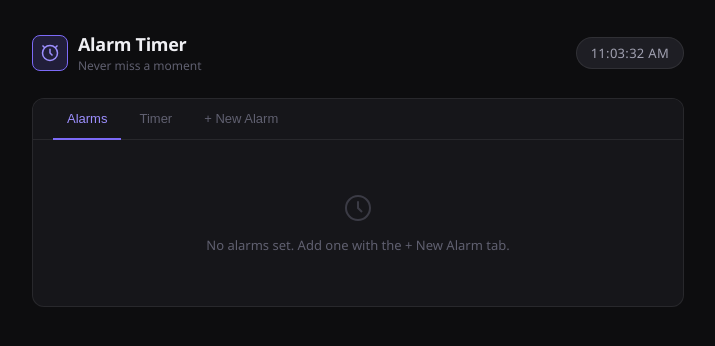
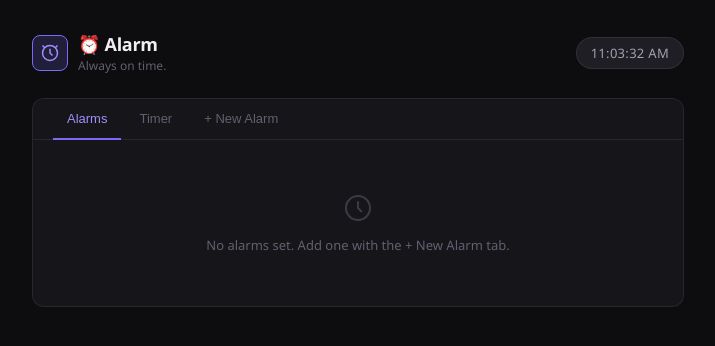
Before and after one commit to kay-who-codes/Alarm, a plain HTML site: page index.html in a window 1280 px wide. Shown: the whole page, without its empty margins (282-997 px from the left). Drawn offline with Linux system fonts and the light colour scheme.

Commit message:
Update title and headings for Alarm Timer

```diff
--- a/index.html
+++ b/index.html
@@ -3,7 +3,7 @@
 <head>
 <meta charset="UTF-8">
 <meta name="viewport" content="width=device-width, initial-scale=1.0">
-<title>Alarm Timer</title>
+<title>⏰ Alarm</title>
 <style>
   *, *::before, *::after { box-sizing: border-box; margin: 0; padding: 0; }
 
@@ -578,8 +578,8 @@
       <svg viewBox="0 0 24 24"><circle cx="12" cy="12" r="9"/><polyline points="12 7 12 12 15 15"/><line x1="3" y1="3" x2="6" y2="6"/><line x1="21" y1="3" x2="18" y2="6"/></svg>
     </div>
     <div>
-      <h1>Alarm Timer</h1>
-      <div class="subtitle">Never miss a moment</div>
+      <h1>⏰ Alarm</h1>
+      <div class="subtitle">Always on time.</div>
     </div>
   </div>
   <div class="clock-badge" id="live-clock">--:-- --</div>
```
